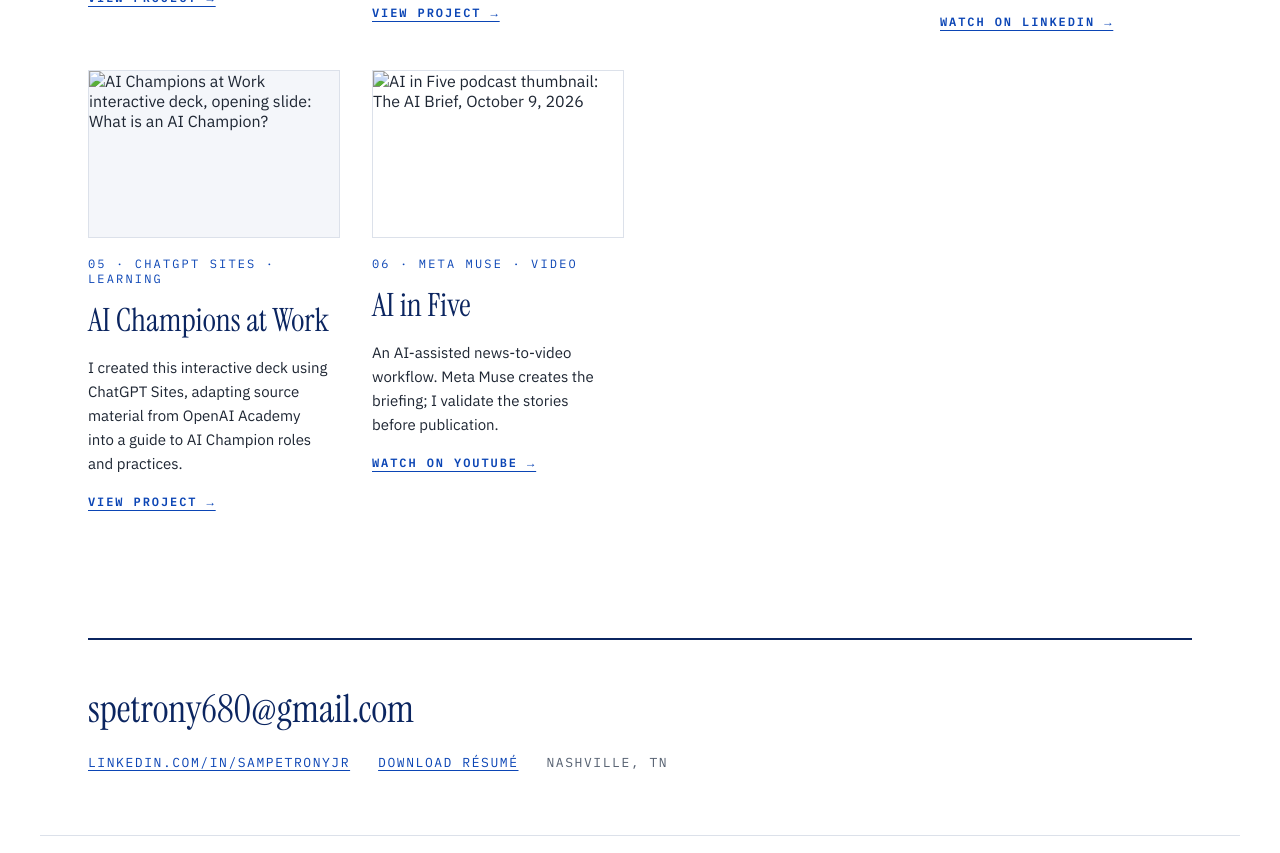
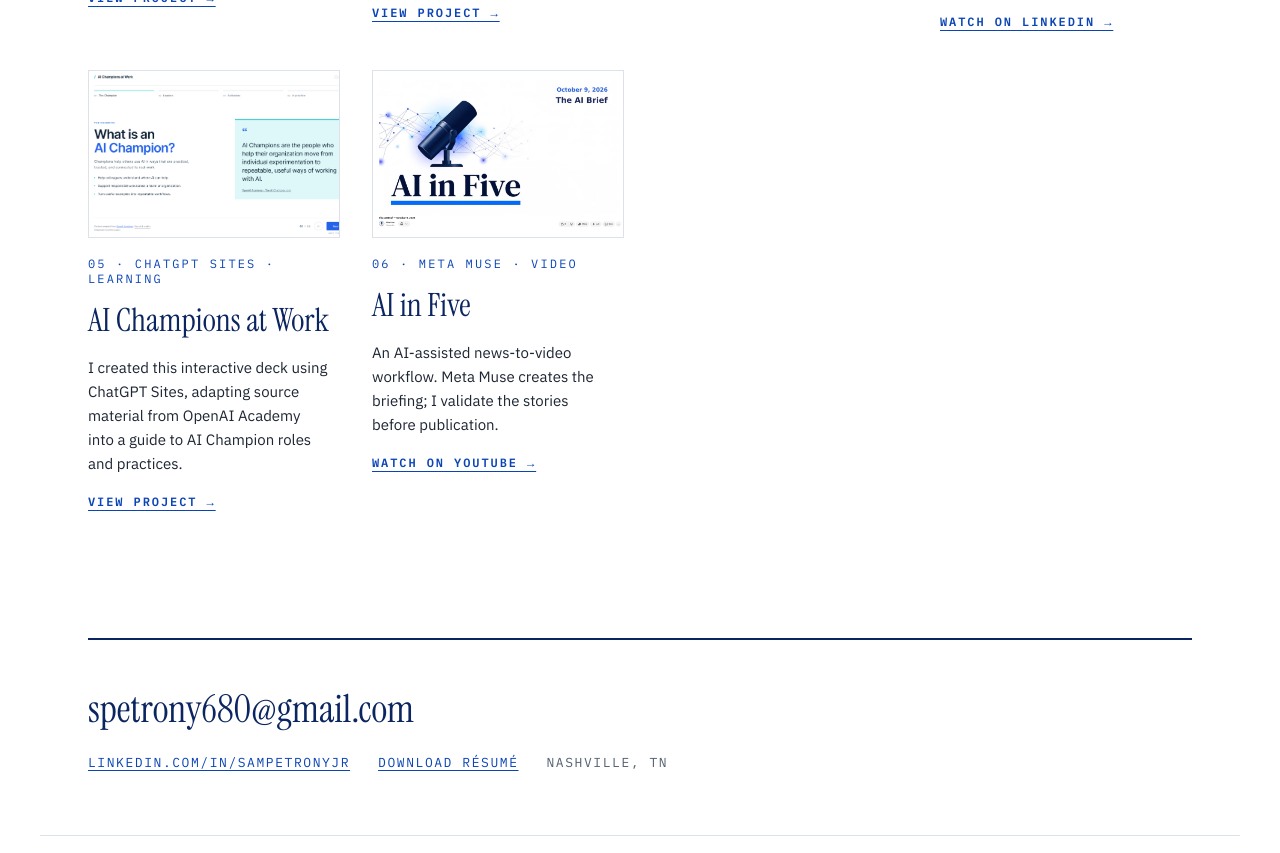
Before and after one commit to spetrony/SamuelPetronyJrResume, a plain HTML site: page index.html in a window 1280 px wide. Shown: the part 6134-6987 px from the top of the page. Drawn offline with nearby package versions, Linux system fonts and the light colour scheme.

Commit message:
Update index.html

```diff
--- a/index.html
+++ b/index.html
@@ -386,7 +386,7 @@ img{display:block;max-width:100%;}
         </a>
 
         <a href="https://ai-champions-at-work.happytiger32.chatgpt.site/#champion" target="_blank" rel="noopener" style="display:flex;flex-direction:column;gap:18px;text-decoration:none;color:var(--text);" style-hover="color:var(--text);">
-          <div style="overflow:hidden;border:1px solid var(--line);background:var(--surface);"><img src="./ai-champions.png" alt="AI Champions at Work interactive deck, opening slide: What is an AI Champion?" style="width:100%;aspect-ratio:3/2;object-fit:cover;object-position:top left;"></div>
+          <div style="overflow:hidden;border:1px solid var(--line);background:var(--surface);"><img src="./AI_Champions_Deck.png" alt="AI Champions at Work interactive deck, opening slide: What is an AI Champion?" style="width:100%;aspect-ratio:3/2;object-fit:cover;object-position:top left;"></div>
           <div style="font-family:var(--mono);font-size:12px;letter-spacing:.18em;text-transform:uppercase;color:var(--accent);">05 · ChatGPT Sites · Learning</div>
           <h3 style="margin:0;font-family:var(--serif);font-weight:400;font-size:32px;line-height:1.05;color:var(--ink);">AI Champions at Work</h3>
           <p style="margin:0;font-size:15px;line-height:1.6;text-wrap:pretty;">I created this interactive deck using ChatGPT Sites, adapting source material from OpenAI Academy into a guide to AI Champion roles and practices.</p>
@@ -394,7 +394,7 @@ img{display:block;max-width:100%;}
         </a>
 
         <a href="https://www.youtube.com/@AIinFivePod" target="_blank" rel="noopener" style="display:flex;flex-direction:column;gap:18px;text-decoration:none;color:var(--text);" style-hover="color:var(--text);">
-          <div style="overflow:hidden;border:1px solid var(--line);background:var(--surface);"><img src="./ai-in-five.png" alt="AI in Five podcast thumbnail: The AI Brief, October 9, 2026" style="width:100%;aspect-ratio:3/2;object-fit:contain;background:#FFFFFF;"></div>
+          <div style="overflow:hidden;border:1px solid var(--line);background:var(--surface);"><img src="./AI_In_Five_YouTube.png" alt="AI in Five podcast thumbnail: The AI Brief, October 9, 2026" style="width:100%;aspect-ratio:3/2;object-fit:contain;background:#FFFFFF;"></div>
           <div style="font-family:var(--mono);font-size:12px;letter-spacing:.18em;text-transform:uppercase;color:var(--accent);">06 · Meta Muse · Video</div>
           <h3 style="margin:0;font-family:var(--serif);font-weight:400;font-size:32px;line-height:1.05;color:var(--ink);">AI in Five</h3>
           <p style="margin:0;font-size:15px;line-height:1.6;text-wrap:pretty;">An AI-assisted news-to-video workflow. Meta Muse creates the briefing; I validate the stories before publication.</p>
```
